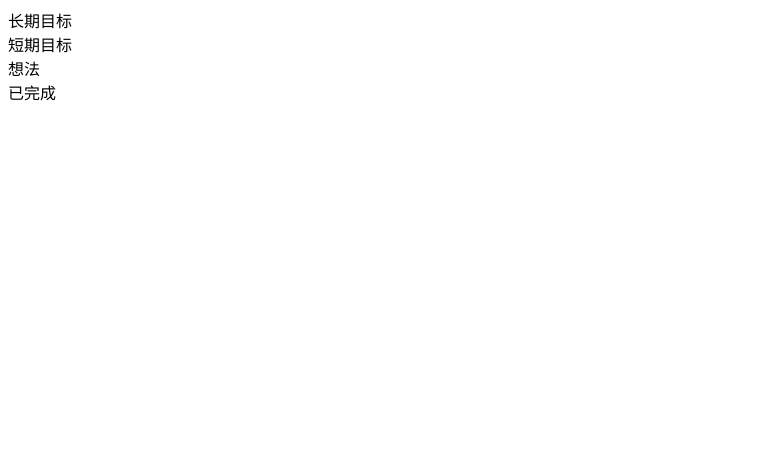
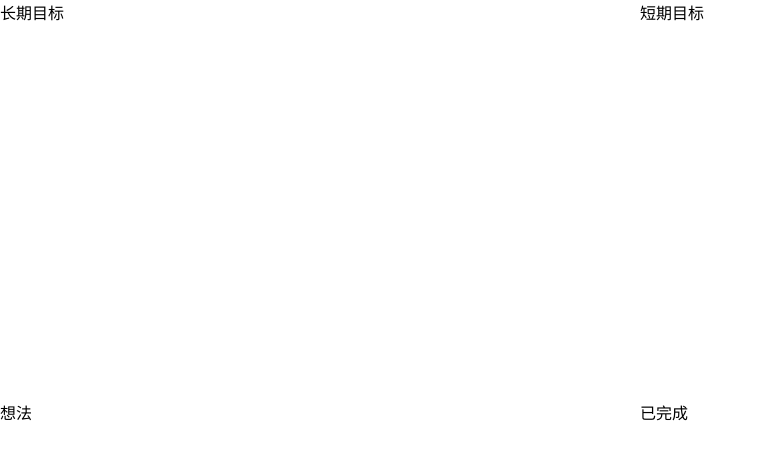
Before and after one commit to hxj8750/AetherDesk, a plain HTML site: page index.html in a window 1280 px wide. Shown: the whole page, without its empty margins (0-767 px from the left). Drawn offline with Linux system fonts and the light colour scheme.

Commit message:
构建网格布局

```diff
--- a/index.html
+++ b/index.html
@@ -7,10 +7,13 @@
     <title>AetherDesk</title>
 </head>
 <body>
-    <div class="longterm">长期目标</div>
-    <div class="shortterm">短期目标</div>
-    <div class="thoughts">想法</div>
-    <div class="completed">已完成</div>
+    <div class="container">
+        <div class="longterm">长期目标</div>
+        <div class="shortterm">短期目标</div>
+        <div class="thoughts">想法</div>
+        <div class="completed">已完成</div>
+    </div>
+
 
 
 </body>
--- a/style.css
+++ b/style.css
@@ -0,0 +1,16 @@
+* {
+    box-sizing: border-box;
+}
+
+
+body {
+    margin: 0;
+}
+
+.container {
+    display: grid;
+    height: 100vh;
+    grid-template-columns: 1fr 1fr;
+    grid-template-rows: 1fr 1fr;
+    /* background-color: aqua; */
+}
```
